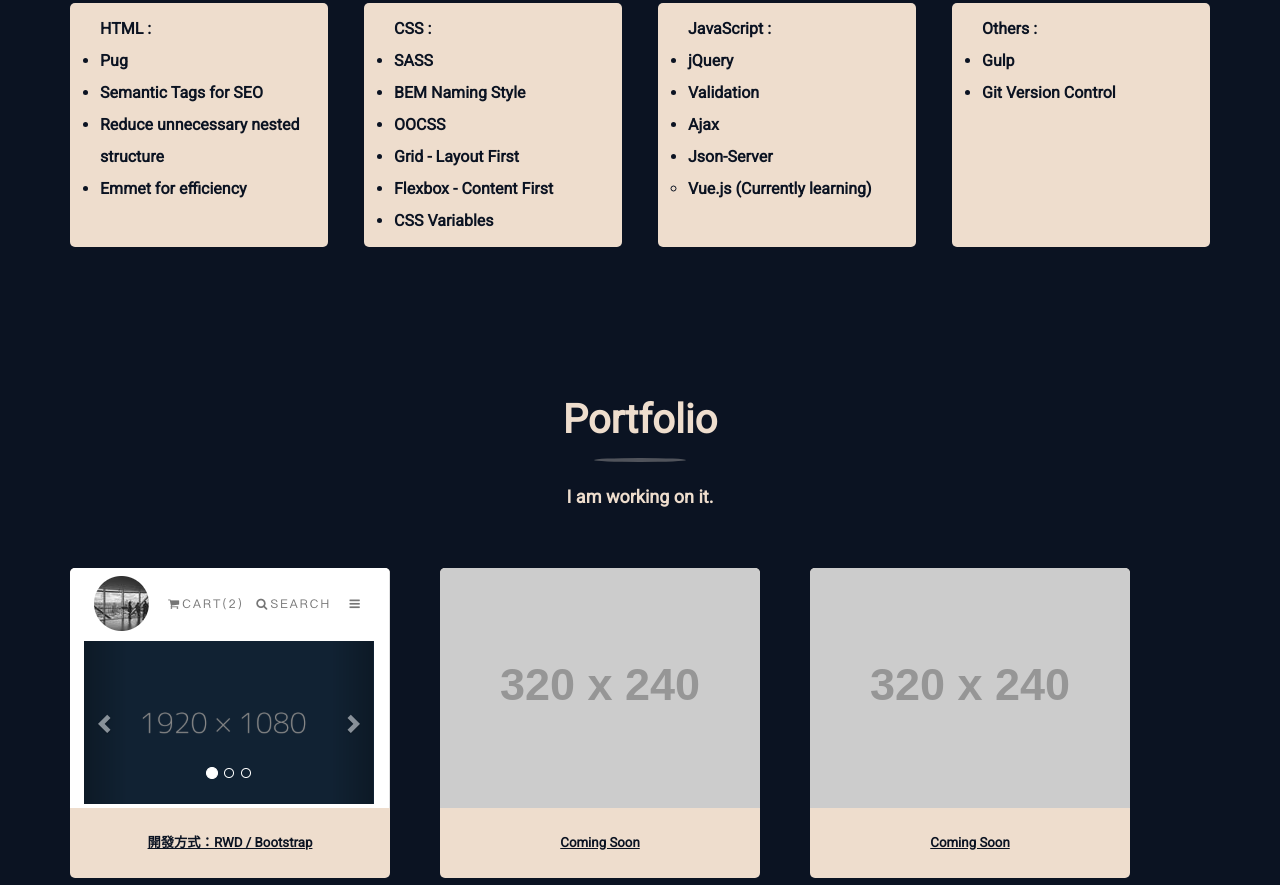
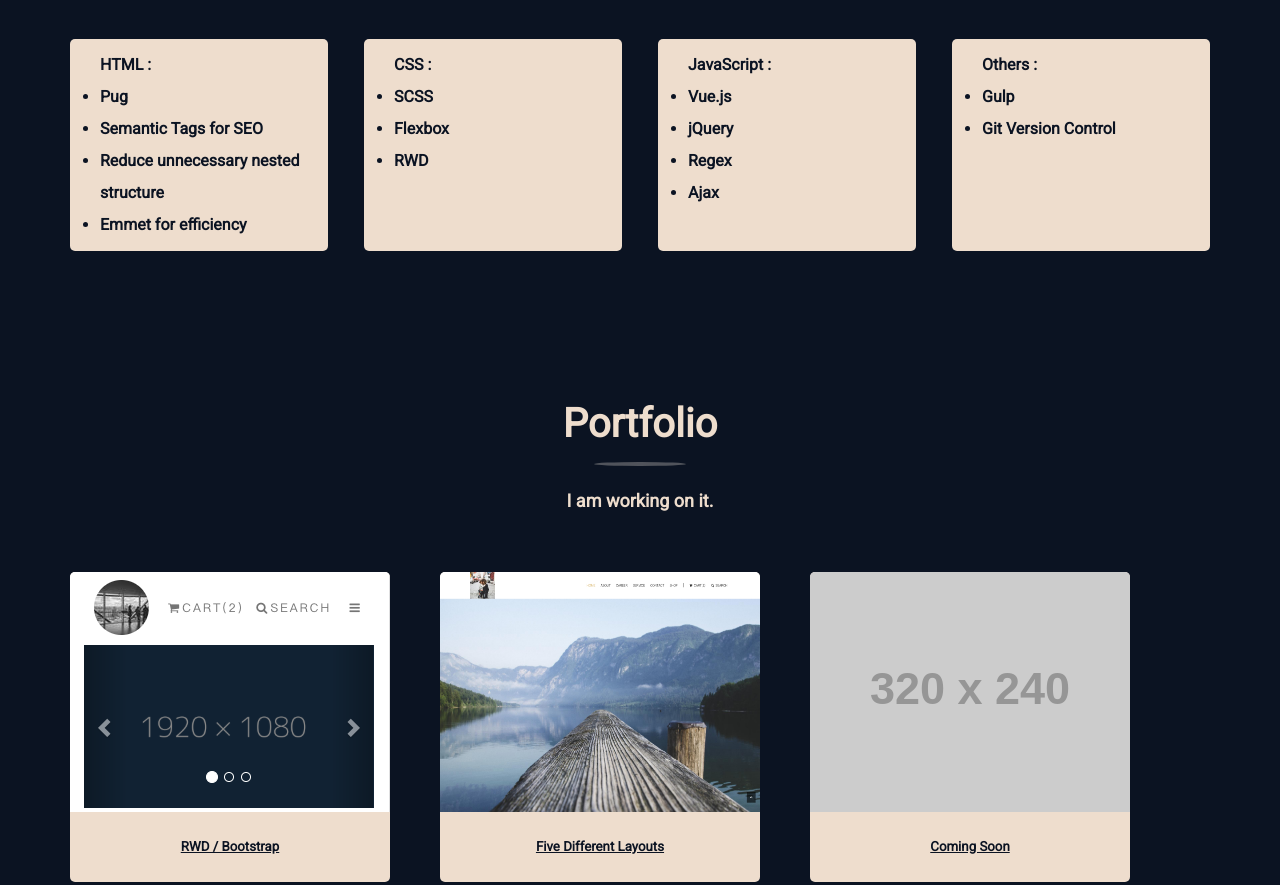
Before and after one commit to alisonwu6/alison_frontend_work, a website: page dist/index.html in a window 1280 px wide. Shown: the part 869-1754 px from the top of the page. Drawn offline with nearby package versions, Linux system fonts and the light colour scheme; placeholder pictures from the web are drawn by us.

Commit message:
[modify] update data

```diff
--- a/dist/css/main.css
+++ b/dist/css/main.css
@@ -79,7 +79,9 @@ section {
     background-image: linear-gradient(rgba(211, 203, 203, 0.966), transparent);
     height: 100%; }
     .intro__img img {
-      width: 250px;
+      width: 450px;
+      border-top-left-radius: 100px;
+      border-bottom-right-radius: 100px;
       height: auto; }
 
 .skills__items {
@@ -118,6 +120,8 @@ section {
           flex: 0 0 auto;
   margin-right: 50px; }
   .portfolio__item img {
+    width: 320px;
+    height: 240px;
     border-top-right-radius: 5px;
     border-top-left-radius: 5px; }
   .portfolio__item h5 {
--- a/dist/index.html
+++ b/dist/index.html
@@ -26,11 +26,11 @@
       <nav class="nav"><a href="#skills">Skills</a><a href="#portfolio">Portfolio</a><a href="#contact">Contact</a></nav>
     </header>
     <main class="intro" id="intro">
-      <div class="intro__img"><img src="images/alisonwu.png" alt="Alison Wu"/></div>
+      <div class="intro__img"><img src="images/alison.JPG" alt="Alison Wu"/></div>
       <div class="intro__text">
         <h2 class="text--shadow">Hello.</h2>
         <h2 class="text--shadow">I am Alison.</h2>
-        <h3>A self-taught Front-end Developer.</h3>
+        <h3>A self-learning Front-end Developer.</h3>
       </div>
     </main>
     <section class="skills" id="skills">
@@ -52,25 +52,18 @@
         <div class="skills__item">
           <h4>CSS :</h4>
           <ul>
-            <li>SASS</li>
-            <li>BEM Naming Style</li>
-            <li>OOCSS</li>
-            <li>Grid - Layout First</li>
-            <li>Flexbox - Content First</li>
-            <li>CSS Variables</li>
+            <li>SCSS</li>
+            <li>Flexbox</li>
+            <li>RWD</li>
           </ul>
         </div>
         <div class="skills__item">
           <h4>JavaScript :</h4>
           <ul>
+            <li>Vue.js</li>
             <li>jQuery</li>
-            <li>Validation</li>
+            <li>Regex</li>
             <li>Ajax</li>
-            <li>Json-Server
-              <ul>
-                <li>Vue.js (Currently learning)</li>
-              </ul>
-            </li>
           </ul>
         </div>
         <div class="skills__item">
@@ -90,9 +83,9 @@
       </div>
       <div class="portfolio__items">
         <div class="portfolio__item"><img src="images/mobile_first.png" alt=""/><a href="https://alisonwu6.github.io/Boostrap-practice-with-RWD/">
-            <h5>開發方式：RWD / Bootstrap </h5></a></div>
-        <div class="portfolio__item"><img src="https://fakeimg.pl/320x240/ccc/" alt=""/><a href="">
-            <h5>Coming Soon</h5></a></div>
+            <h5>RWD / Bootstrap </h5></a></div>
+        <div class="portfolio__item"><img src="images/layout.png" alt=""/><a href="https://alisonwu6.github.io/layout-practice/index.html">
+            <h5>Five Different Layouts</h5></a></div>
         <div class="portfolio__item"><img src="https://fakeimg.pl/320x240/ccc/" alt=""/><a href="">
             <h5>Coming Soon</h5></a></div>
       </div>
```
Also changed, not shown: dist/images/alison.jpg (added), dist/images/layout.png (added).
